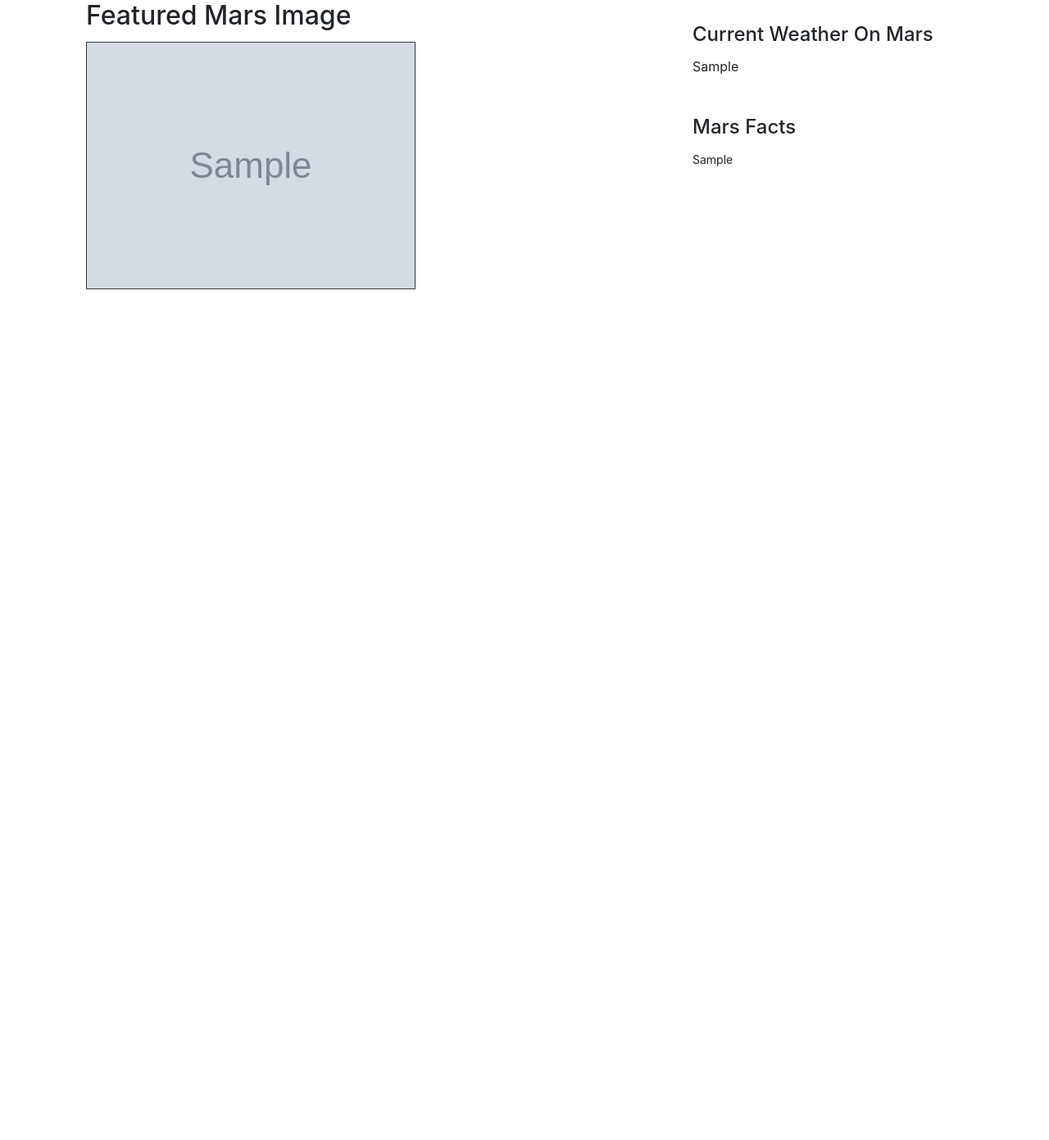
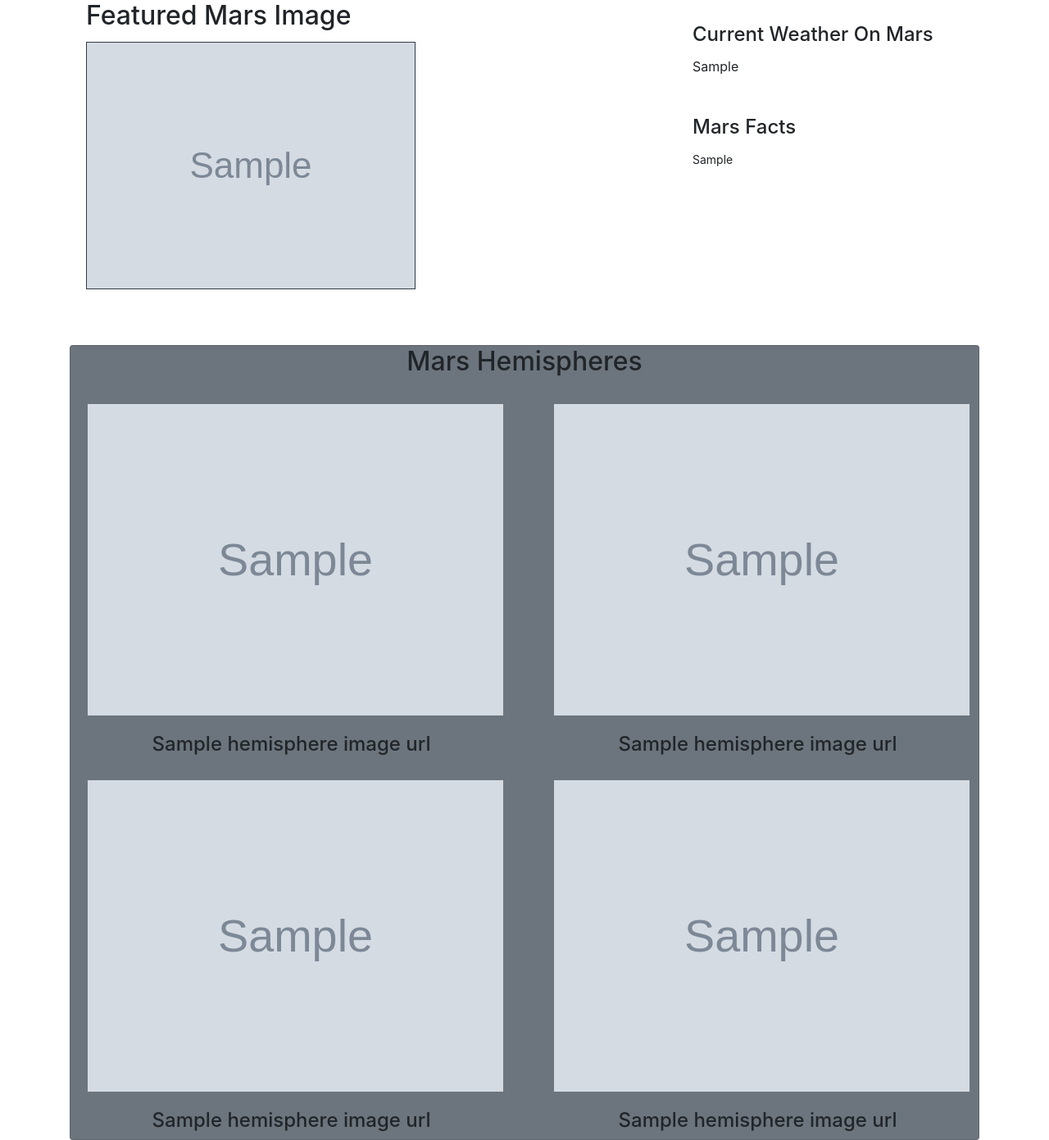
Before and after one commit to kimberlyjharrison/UCI-DA, a Flask app: page / in a window 1280 px wide. Shown: the part 463-1854 px from the top of the page at 82% size. Before the commit the page ends 816 px from the top, so only its background shows below. Run offline with Flask 2, Linux system fonts and the light colour scheme; grey boxes marked "Sample" are stand-in pictures; a database or web service that is not in the repository returns one stand-in record (values such as "Sample title"); some libraries are stand-ins or nearby versions.

Commit message:
added four panel images and screenshots

```diff
--- a/Homework-10/scrape_mars.py
+++ b/Homework-10/scrape_mars.py
@@ -14,7 +14,6 @@ def scrape():
 
     html = browser.html
     soup = bs(html, 'html.parser')
-
 
     news_title = soup.find('div', class_='content_title').text.strip()
     news_p = soup.find('div', class_='rollover_description_inner').text.strip()
--- a/Homework-10/templates/index.html
+++ b/Homework-10/templates/index.html
@@ -19,6 +19,7 @@
     </div>
 
     <div class='container'>
+
       <div class='row'>
         <div class='col-md-12'>
           <div class='card'>
@@ -47,12 +48,23 @@
             <small>{{ mars.df_html|safe }}</small>
         </div>
       </div>
-
-
     </div>
 
-
+    <div class='container mt-5'>
+      <div class='row'>
+        <div class='col-md-12'>
+          <div class='card bg-secondary'>
+            <h2 class='card-title text-center'>Mars Hemispheres</h2>
+            <div class="row">
+                <div class="col-md-6 col-sm-12"><img class = "img img-responsive p-3" src={{mars.hemisphere_image_url[0].img_url}} style="width:100%; margin: 5px" alt=""><h4 class='text-center'>{{mars.hemisphere_image_url[0].title}}</h4></div>
+                <div class="col-md-6 col-sm-12"><img class = "img img-responsive p-3" src={{mars.hemisphere_image_url[1].img_url}} style="width:100%; margin: 5px" alt=""><h4 class='text-center'>{{mars.hemisphere_image_url[1].title}}</h4></div>
+                <div class="col-md-6 col-sm-12"><img class = "img img-responsive p-3" src={{mars.hemisphere_image_url[2].img_url}} style="width:100%; margin: 5px" alt=""><h4 class='text-center'>{{mars.hemisphere_image_url[2].title}}</h4></div>
+                <div class="col-md-6 col-sm-12"><img class = "img img-responsive p-3" src={{mars.hemisphere_image_url[3].img_url}} style="width:100%; margin: 5px" alt=""><h4 class='text-center'>{{mars.hemisphere_image_url[3].title}}</h4></div>
+            </div>
+          </div>
+        </div>
+      </div>
+    </div>
 
   </body>
-
 </html>
```
Also changed, not shown: 2 other files. Lines whose indentation alone changed are shown as unchanged.
